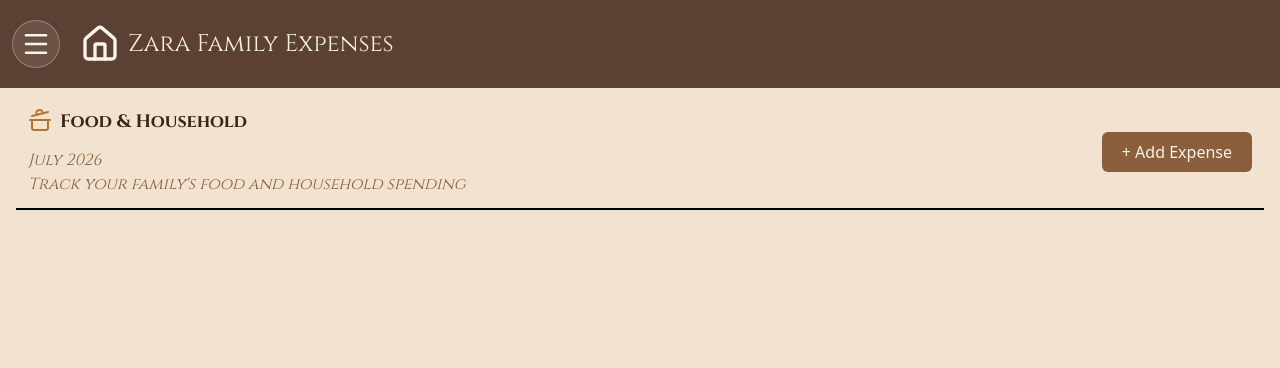
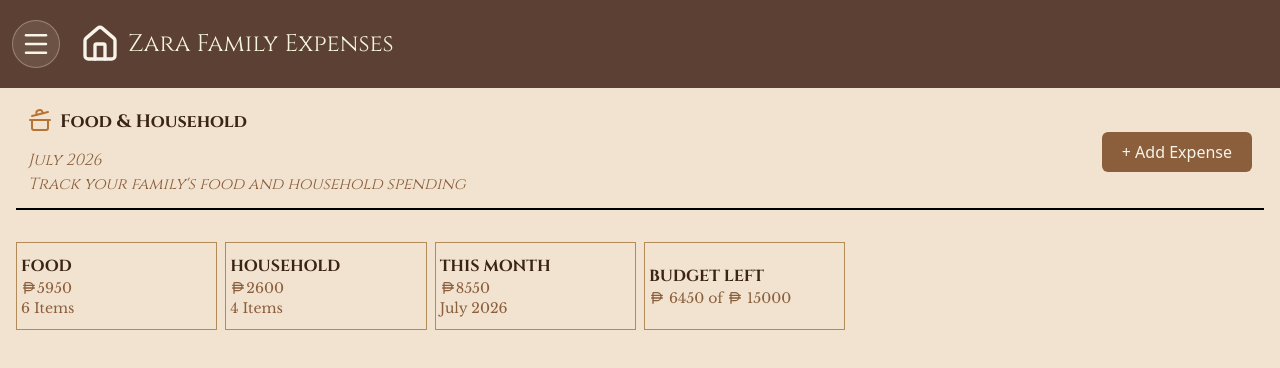
Before and after one commit to Jericho0909/home-expense-tracker, a Next.js app: page /expenses/foodandhouse in a window 1280 px wide. Shown: the top 368 px of the page. Built offline with nearby package versions, Linux system fonts and the light colour scheme; a web font is replaced by a local one.

Commit message:
feat: add dummy data for food and household summary cards

```diff
--- a/app/(root)/[expenses]/foodandhouse/page.tsx
+++ b/app/(root)/[expenses]/foodandhouse/page.tsx
@@ -3,7 +3,24 @@
 import { useContext, useEffect } from "react"
 import ExpensesSectionContext from "@/app/context/expensesSectionContext"
 import ButtonModal from "@/app/components/ButtonModal"
-import { CookingPot } from 'lucide-react';
+import SummaryCards from "@/app/components/SummaryCard"
+import { FoodHouseholdDummyData } from "@/app/constant/expensesData"
+import { CookingPot,
+    PhilippinePeso,
+    Circle
+} from 'lucide-react';
+import { UtilityBillIcons, StatusIcons, StatusColor } from "@/app/constant/billIcons";
+
+type SummaryType = {
+    id: string | number;
+    name: string;
+    totalAmount?: number;
+    totalItems?: number;
+    monthTotalAmount?: number;
+    month?: string;
+    budgetLeft?: number;
+    budget?: number;
+}
 
 const FoodAndHousePage = () => {
     const { setActiveSection } = useContext(ExpensesSectionContext)!
@@ -11,6 +28,50 @@ const FoodAndHousePage = () => {
         month: "long",
         year: "numeric",
     })
+
+    const foodItems = FoodHouseholdDummyData.filter(
+        (item) => item.type === "Food"
+    )
+    const householdItems = FoodHouseholdDummyData.filter(
+        (item) => item.type === "Household"
+    )
+    const totalFood = FoodHouseholdDummyData
+        .filter((item) => item.type === "Food")
+        .reduce((total, item) => total + item.amount, 0)
+    const totalHousehold = FoodHouseholdDummyData
+        .filter((item) => item.type === "Household")
+        .reduce((total, item) => total + item.amount, 0)
+
+    const total = totalFood + totalHousehold
+    const budget = 15000
+    const budgetLeft = budget - total
+
+    const SummaryDataArr:SummaryType[] = [
+        {
+            id: 1,
+            name: "FOOD",
+            totalAmount: totalFood,
+            totalItems: foodItems.length
+        },
+        {
+            id: 2,
+            name: "HOUSEHOLD",
+            totalAmount: totalHousehold,
+            totalItems: householdItems.length
+        },
+        {
+            id: 3,
+            name: "THIS MONTH",
+            monthTotalAmount: total,
+            month: currentDate
+        },
+        {
+            id: 4,
+            name: "BUDGET LEFT",
+            budgetLeft: budgetLeft,
+            budget: budget
+        },
+    ]
 
     useEffect(() => {
         setActiveSection("Food&Household")
@@ -47,6 +108,70 @@ const FoodAndHousePage = () => {
                     <ButtonModal/>
                 </div>
             </div>
+
+            <div className="grid grid-cols-6 gap-2 w-full h-auto mb-8">
+                {SummaryDataArr.map((item, index) => (
+                    <SummaryCards
+                        key={index}
+                        title={item.name}
+                        content={
+                            <div
+                                className="block text-sm"
+                                style={{ fontFamily: "var(--font-libre-baskerville)"}}
+                            >
+                                {item.totalItems !== undefined && (
+                                    <div className="flex flex-col">
+                                        <span className="flex items-center">
+                                            <PhilippinePeso
+                                                size={16}
+                                            />
+                                            {item.totalAmount}
+                                        </span>
+                                        <span>
+                                            {item.totalItems} Items
+                                        </span>
+                                    </div>
+                                )}
+                                {item.monthTotalAmount !== undefined && (
+                                    <span className="flex items-center">
+                                        <PhilippinePeso
+                                            size={16}
+                                        />
+                                        {item.monthTotalAmount}
+                                    </span>
+                                )}
+                                {item.month && (
+                                    <p>{item.month}</p>
+                                )}
+                                {item.budgetLeft !== undefined && item.budget !== undefined && (
+                                    <p
+                                        className="flex text-sm"
+                                        style={{ fontFamily: "var(--font-libre-baskerville)"}}
+                                    >
+                                        <span
+                                            className="flex items-center gap-1 mr-1"
+                                        >
+                                            <PhilippinePeso
+                                                size={16}
+                                            />
+                                            {item.budgetLeft}
+                                        </span>
+                                        of
+                                        <span
+                                            className="flex items-center gap-1 ml-1"
+                                        >
+                                            <PhilippinePeso
+                                                size={16}
+                                            />
+                                            {item.budget}
+                                        </span>
+                                </p>
+                                )}
+                            </div>
+                        }
+                    />
+                ))}
+            </div>
         </section>
     )
 }
--- a/app/(root)/[expenses]/utilities/page.tsx
+++ b/app/(root)/[expenses]/utilities/page.tsx
@@ -3,11 +3,14 @@
 import { useContext, useEffect } from "react"
 import ExpensesSectionContext from "@/app/context/expensesSectionContext"
 import ButtonModal from "@/app/components/ButtonModal"
-import { Lightbulb } from 'lucide-react';
 import SummaryCards from "@/app/components/SummaryCard";
-import { DummyData } from "@/app/constant/expensesData";
+import { UtilitiesData } from "@/app/constant/expensesData";
 import type { TableColumn, UtilityExpense } from "@/app/type/model";
-import { PhilippinePeso, Circle} from "lucide-react";
+import {
+    Lightbulb,
+    PhilippinePeso,
+    Circle
+} from "lucide-react";
 import BillsTable from "@/app/components/BillsTable";
 import formatBillingPeriod from "@/app/utils/formatBillingPeriod";
 import { UtilityBillIcons, StatusIcons, StatusColor } from "@/app/constant/billIcons";
@@ -21,7 +24,7 @@ const UtilitiesPage = () => {
     })
 
 
-    const utilitiesExpenses = DummyData.filter((item) => item.expense === "Utilities")
+    const utilitiesExpenses = UtilitiesData.filter((item) => item.expense === "Utilities")
 
     const utilitiesColumn: TableColumn<UtilityExpense>[] = [
         {
@@ -100,7 +103,7 @@ const UtilitiesPage = () => {
             </div>
 
             <div className="grid grid-cols-6 gap-2 w-full h-auto mb-8">
-                {DummyData.map((item, index) => (
+                {UtilitiesData.map((item, index) => (
                     <SummaryCards
                         key={index}
                         title={item.name}
@@ -149,8 +152,6 @@ const UtilitiesPage = () => {
                     />
             </div>
 
-
-
             <div className="flex w-full h-72 p-1 border border-[#B38B59] mb-8">
                 <div className="flex-2">
                     <span
--- a/app/constant/expensesData.ts
+++ b/app/constant/expensesData.ts
@@ -2,7 +2,7 @@ import type { UtilityExpense,
     FoodHouseholdExpense
 } from "../type/model"
 
-export const DummyData: UtilityExpense[] = [
+export const UtilitiesData: UtilityExpense[] = [
     {
         id: 1,
         expense: "Utilities",
@@ -75,6 +75,7 @@ export const FoodHouseholdDummyData: FoodHouseholdExpense[] = [
     {
         id: 7,
         expense: "Food&Household",
+        type: "Food",
         name: "Grocery",
         amount: 2500,
         createdAt: "2026-07-01",
@@ -83,6 +84,7 @@ export const FoodHouseholdDummyData: FoodHouseholdExpense[] = [
     {
         id: 8,
         expense: "Food&Household",
+        type: "Household",
         name: "CleaningSupplies",
         amount: 850,
         createdAt: "2026-07-01",
@@ -91,6 +93,7 @@ export const FoodHouseholdDummyData: FoodHouseholdExpense[] = [
     {
         id: 9,
         expense: "Food&Household",
+        type: "Food",
         name: "Rice",
         amount: 1200,
         createdAt: "2026-07-01",
@@ -99,6 +102,7 @@ export const FoodHouseholdDummyData: FoodHouseholdExpense[] = [
     {
         id: 10,
         expense: "Food&Household",
+        type: "Food",
         name: "Meat",
         amount: 950,
         createdAt: "2026-07-01",
@@ -107,6 +111,7 @@ export const FoodHouseholdDummyData: FoodHouseholdExpense[] = [
     {
         id: 11,
         expense: "Food&Household",
+        type: "Food",
         name: "Vegetables",
         amount: 450,
         createdAt: "2026-07-01",
@@ -115,6 +120,7 @@ export const FoodHouseholdDummyData: FoodHouseholdExpense[] = [
     {
         id: 12,
         expense: "Food&Household",
+        type: "Food",
         name: "Snacks",
         amount: 350,
         createdAt: "2026-07-01",
@@ -123,6 +129,7 @@ export const FoodHouseholdDummyData: FoodHouseholdExpense[] = [
     {
         id: 13,
         expense: "Food&Household",
+        type: "Food",
         name: "Beverages",
         amount: 500,
         createdAt: "2026-07-01",
@@ -131,6 +138,7 @@ export const FoodHouseholdDummyData: FoodHouseholdExpense[] = [
     {
         id: 14,
         expense: "Food&Household",
+        type: "Household",
         name: "LaundrySupplies",
         amount: 700,
         createdAt: "2026-07-01",
@@ -139,6 +147,7 @@ export const FoodHouseholdDummyData: FoodHouseholdExpense[] = [
     {
         id: 15,
         expense: "Food&Household",
+        type: "Household",
         name: "Toiletries",
         amount: 650,
         createdAt: "2026-07-01",
@@ -147,6 +156,7 @@ export const FoodHouseholdDummyData: FoodHouseholdExpense[] = [
     {
         id: 16,
         expense: "Food&Household",
+        type: "Household",
         name: "KitchenSupplies",
         amount: 400,
         createdAt: "2026-07-01",
--- a/app/type/model.ts
+++ b/app/type/model.ts
@@ -60,6 +60,7 @@ export type UtilityExpense = Expense & {
 }
 
 export type FoodHouseholdExpense = Expense & {
+    type: "Food" | "Household";
     purchaseDate: string;
 }
 
```
